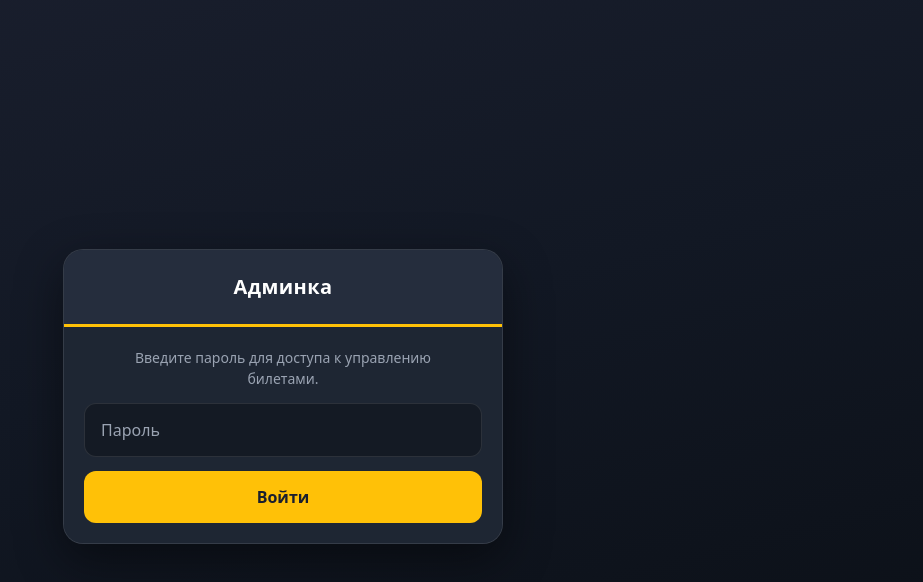
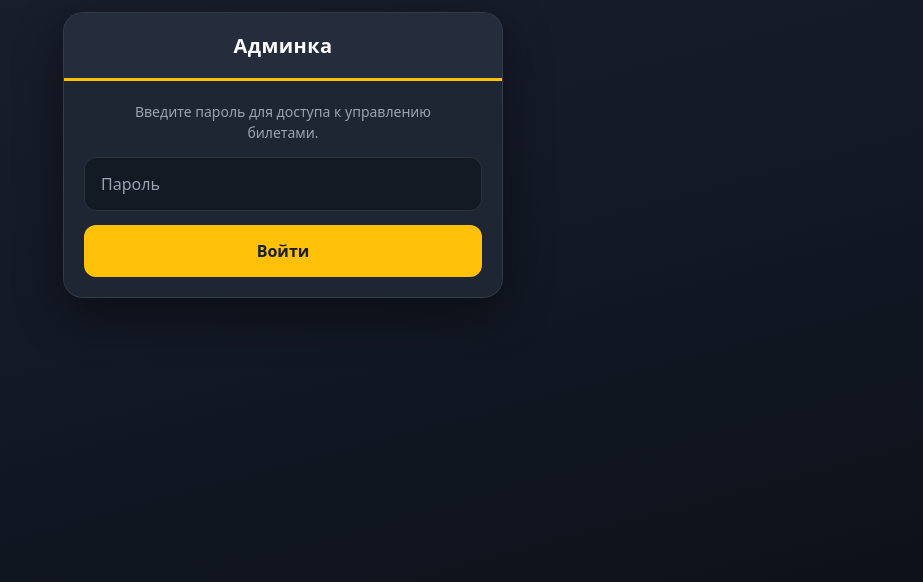
Before and after one commit to NVadim11/tickets, a React (Create React App) app in the folder frontend/: page /admin in a window 1280 px wide. Shown: the top 582 px of the page, without its empty margins (357-1280 px from the left). Built offline with nearby package versions, Linux system fonts and the light colour scheme; no server answers.

Commit message:
fluid 2nd page

```diff
--- a/frontend/src/app/GlobalStyles.ts
+++ b/frontend/src/app/GlobalStyles.ts
@@ -8,23 +8,23 @@ const GlobalStyle = createGlobalStyle`
     -webkit-tap-highlight-color: transparent;
   }
 
-  #root {
-    min-height: 100dvh;
-    min-height: 100vh;
-    display: flex;
-    flex-direction: column;
+  html {
     width: 100%;
+    height: auto;
+    overflow-x: hidden;
+    overflow-y: scroll;
+    -webkit-text-size-adjust: 100%;
   }
 
-  html, body {
-    overscroll-behavior-y: contain;
+  body {
     width: 100%;
-    min-height: 100dvh;
+    min-height: 100svh;
     min-height: 100vh;
-    min-height: -webkit-fill-available;
+    overflow-x: hidden;
+    overflow-y: visible;
     margin: 0;
     padding: 0;
-    font-size: 16px;
+    font-size: clamp(14px, 0.25vw + 0.35vh + 12px, 16px);
     font-family: 'Titillium Web', system-ui, sans-serif;
     color: #e8eaed;
     line-height: 1.5;
@@ -33,13 +33,10 @@ const GlobalStyle = createGlobalStyle`
     -moz-osx-font-smoothing: grayscale;
   }
 
-  html {
-    overflow-x: hidden;
-  }
-
-  body {
-    overflow-x: hidden;
-    overflow-y: auto;
+  #root {
+    display: block;
+    width: 100%;
+    min-height: 0;
   }
 
   body::-webkit-scrollbar {
--- a/frontend/src/app/pages/Styles.styled.ts
+++ b/frontend/src/app/pages/Styles.styled.ts
@@ -22,39 +22,46 @@ export const theme = {
 	radiusSm: '8px',
 };
 
-export const WrapperMain = styled.div`
-	background: ${theme.pageBg};
+/** Full-page shell: scroll lives on document (html), not trapped in flex. */
+export const WrapperMain = styled.main`
 	display: flex;
 	flex-direction: column;
 	align-items: center;
 	justify-content: flex-start;
 	width: 100%;
-	min-height: 100dvh;
 	min-height: 100svh;
-	padding: max(12px, env(safe-area-inset-top, 0px)) 16px
-		max(20px, env(safe-area-inset-bottom, 0px));
+	min-height: 100vh;
+	flex-shrink: 0;
+	box-sizing: border-box;
+	background: ${theme.pageBg};
+	background-attachment: fixed;
+	padding:
+		max(clamp(6px, 1.5svh, 16px), env(safe-area-inset-top, 0px))
+		clamp(10px, 2.5vw, 20px)
+		max(clamp(12px, 2.5svh, 24px), env(safe-area-inset-bottom, 0px));
 `;
 
 export const Content = styled.div`
-	max-width: 440px;
-	width: 100%;
+	width: min(100%, 27.5rem);
+	flex-shrink: 0;
 	display: flex;
 	flex-direction: column;
-	flex-shrink: 0;
-	margin-top: auto;
-	margin-bottom: auto;
 	background: ${theme.card};
 	border: 1px solid ${theme.border};
-	border-radius: ${theme.radiusLg};
-	overflow: hidden;
+	border-radius: clamp(12px, 2.5svh, ${theme.radiusLg});
 	box-shadow: ${theme.shadow};
+	overflow: clip;
+
+	@supports not (overflow: clip) {
+		overflow: hidden;
+	}
 `;
 
 export const Header = styled.h4`
-	padding: 22px 20px;
+	padding: clamp(12px, 2.2svh, 22px) clamp(14px, 3vw, 20px);
 	font-weight: 600;
 	color: ${theme.textHeading};
-	font-size: 1.25rem;
+	font-size: clamp(1rem, 0.6rem + 1.8svh, 1.25rem);
 	text-align: center;
 	letter-spacing: 0.02em;
 	background: ${theme.cardInner};
@@ -218,45 +225,37 @@ export const TicketItems = styled.div`
 	flex-direction: column;
 	color: ${theme.textMuted};
 	background: ${theme.card};
+	--ticket-scale: clamp(0.78, calc(100svh / 720), 1);
 `;
 
 export const TicketCardBody = styled.div`
-	padding: 20px;
+	padding: clamp(10px, 2.2svh, 20px) clamp(12px, 3vw, 20px);
 	display: flex;
 	flex-direction: column;
-	gap: 16px;
-
-	@media (max-height: 700px) {
-		padding: 14px 16px;
-		gap: 12px;
-	}
+	gap: clamp(8px, 1.6svh, 16px);
 `;
 
 export const LogoSection = styled.div`
 	display: flex;
 	justify-content: center;
 	align-items: center;
-	gap: 16px;
+	gap: clamp(8px, 2vw, 16px);
 	flex-wrap: wrap;
-	padding: 8px 0;
+	padding: clamp(4px, 0.8svh, 8px) 0;
 
 	img {
-		height: 28px;
+		height: clamp(18px, 3.2svh, 28px);
 		width: auto;
 		filter: brightness(1.15) contrast(0.95);
 	}
 `;
 
 export const QRFrame = styled.div`
-	padding: 12px;
+	padding: clamp(6px, 1.2svh, 12px);
 	background: ${theme.cardInner};
 	border-radius: ${theme.radiusMd};
 	border: 1px solid ${theme.border};
 	box-shadow: 0 0 28px ${theme.accentGlow};
-
-	@media (max-height: 700px) {
-		padding: 8px;
-	}
 `;
 
 export const QRSection = styled.div`
@@ -268,30 +267,22 @@ export const QRSection = styled.div`
 		max-width: 100%;
 		width: auto;
 		height: auto;
-		max-height: min(42dvh, 280px);
+		max-height: clamp(96px, 34svh, 280px);
 		object-fit: contain;
 		border-radius: ${theme.radiusSm};
-
-		@media (max-height: 700px) {
-			max-height: min(32dvh, 220px);
-		}
 	}
 `;
 
 export const TicketNumberBlock = styled.div`
-	padding: 18px;
+	padding: clamp(10px, 1.8svh, 18px) clamp(12px, 3vw, 18px);
 	background: ${theme.inputBg};
 	border: 1px solid ${theme.border};
 	border-radius: ${theme.radiusMd};
 	text-align: center;
-	font-size: clamp(1.125rem, 4vw, 1.5rem);
+	font-size: clamp(1rem, 0.5rem + 2.2svh, 1.5rem);
 	font-weight: 700;
 	color: ${theme.accent};
 	letter-spacing: 0.06em;
-
-	@media (max-height: 700px) {
-		padding: 12px 14px;
-	}
 `;
 
 /** % in `left` is track width; translateX(%) would be bar width only (broken slide). */
@@ -300,23 +291,24 @@ const moveProgress = keyframes`
 		left: 0;
 	}
 	100% {
-		left: calc(100% - 100px);
+		left: calc(100% - var(--progress-bar-size, 100px));
 	}
 `;
 
 export const ProgressTrack = styled.div`
+	--progress-bar-size: clamp(56px, 28%, 100px);
 	width: 100%;
-	height: 6px;
+	height: clamp(4px, 0.6svh, 6px);
 	background: rgba(255, 255, 255, 0.08);
 	border-radius: 3px;
 	overflow: hidden;
-	margin-top: 14px;
+	margin-top: clamp(8px, 1.4svh, 14px);
 	position: relative;
 `;
 
 export const ProgressBar = styled.div`
-	width: 100px;
-	height: 6px;
+	width: var(--progress-bar-size);
+	height: 100%;
 	background: ${theme.accent};
 	border-radius: 3px;
 	position: absolute;
@@ -328,58 +320,50 @@ export const ProgressBar = styled.div`
 `;
 
 export const InfoSection = styled.div`
-	padding: 16px 20px;
+	padding: clamp(10px, 1.8svh, 16px) clamp(12px, 3vw, 20px);
 	display: flex;
 	flex-direction: column;
-	gap: 10px;
+	gap: clamp(6px, 1svh, 10px);
 	border-top: 1px solid ${theme.border};
-	font-size: 0.9375rem;
-
-	@media (max-height: 700px) {
-		padding: 12px 16px;
-		gap: 8px;
-		font-size: 0.875rem;
-	}
+	font-size: clamp(0.8125rem, 0.7rem + 0.35svh, 0.9375rem);
 `;
 
 export const DetailGrid = styled.div`
 	display: grid;
-	grid-template-columns: 1fr 1fr;
-	gap: 10px;
-
-	@media (max-width: 380px) {
-		grid-template-columns: 1fr;
-	}
+	grid-template-columns: repeat(auto-fit, minmax(min(100%, 9.5rem), 1fr));
+	gap: clamp(6px, 1svh, 10px);
 `;
 
 export const DetailCell = styled.div`
 	background: ${theme.inputBg};
 	border: 1px solid ${theme.border};
 	border-radius: ${theme.radiusSm};
-	padding: 12px 14px;
+	padding: clamp(8px, 1.2svh, 12px) clamp(10px, 2vw, 14px);
 	display: flex;
 	flex-direction: column;
-	gap: 4px;
+	gap: clamp(2px, 0.4svh, 4px);
+	min-width: 0;
 `;
 
 export const DetailLabel = styled.span`
-	font-size: 0.75rem;
+	font-size: clamp(0.625rem, 0.5rem + 0.35svh, 0.75rem);
 	text-transform: uppercase;
 	letter-spacing: 0.04em;
 	color: ${theme.textMuted};
 `;
 
 export const DetailValue = styled.span`
-	font-size: 0.9375rem;
+	font-size: clamp(0.8125rem, 0.65rem + 0.45svh, 0.9375rem);
 	font-weight: 600;
 	color: ${theme.text};
+	word-break: break-word;
 `;
 
 export const RowSection = styled.div`
 	display: flex;
 	justify-content: space-between;
-	gap: 12px;
-	padding-left: 36px;
+	gap: clamp(8px, 2vw, 12px);
+	padding-left: clamp(28px, 8vw, 36px);
 	position: relative;
 	align-items: flex-start;
 `;
@@ -401,11 +385,16 @@ export const ItemValue = styled(ItemSection)`
 export const LogoBox = styled.div`
 	position: absolute;
 	left: 0;
-	width: 36px;
+	width: clamp(28px, 8vw, 36px);
 	display: flex;
 	justify-content: center;
 	align-items: center;
 	color: ${theme.accent};
+
+	svg {
+		width: clamp(14px, 2.2svh, 18px);
+		height: clamp(14px, 2.2svh, 18px);
+	}
 
 	svg path {
 		fill: currentColor;
@@ -413,8 +402,8 @@ export const LogoBox = styled.div`
 `;
 
 export const FooterNote = styled(InfoSection)`
-	font-size: 0.8125rem;
-	line-height: 1.5;
+	font-size: clamp(0.75rem, 0.6rem + 0.35svh, 0.8125rem);
+	line-height: 1.45;
 	color: ${theme.textMuted};
 	background: ${theme.cardInner};
 `;
```
